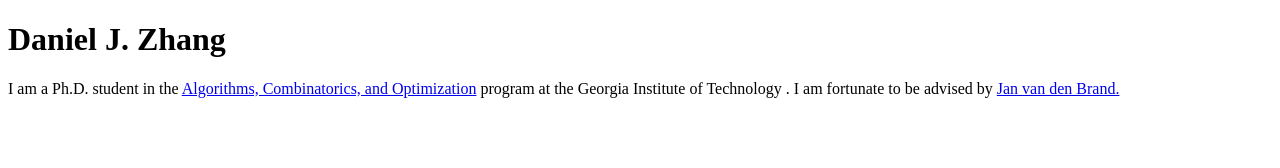
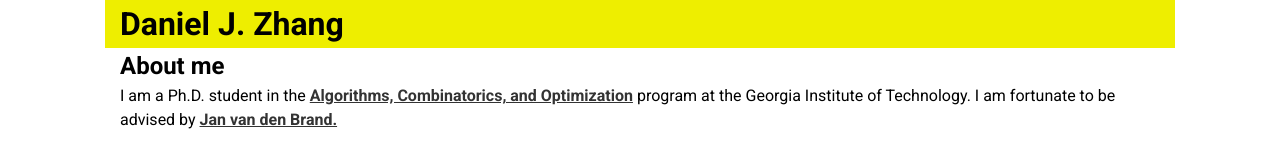
Before and after one commit to dragonslayerintraining/dragonslayerintraining.github.io, a plain HTML site: page index.html in a window 1280 px wide. Drawn offline with Linux system fonts and the light colour scheme.

Commit message:
Basic CSS

```diff
--- /dev/null
+++ b/css/style.css
@@ -0,0 +1,39 @@
+* {
+    box-sizing: border-box;
+    margin: 0;
+    padding: 0;
+}
+
+body {
+    font-family: 'Roboto', sans-serif;
+    font-size: 16px;
+    line-height: 1.5;
+    background: #fff;
+}
+
+a {
+    text-decoration: underline;
+    font-weight: bold;
+    color: #333;
+}
+
+ul {
+    list-style: none;
+}
+
+img {
+    max-width: 100%;
+}
+
+/* Utility classes */
+
+.container {
+    max-width: 1100px;
+    margin: 0 auto;
+    padding: 0 15px;
+}
+
+.navbar {
+    background: #ee0;
+    margin:
+}
--- a/index.html
+++ b/index.html
@@ -4,9 +4,26 @@
     <meta charset="UTF-8">
     <meta name="viewport" content="width=device-width, initial-scale=1.0">
     <title>Daniel J. Zhang</title>
+    <link rel="preconnect" href="https://fonts.googleapis.com">
+    <link rel="preconnect" href="https://fonts.gstatic.com" crossorigin>
+    <link href="https://fonts.googleapis.com/css2?family=Roboto:ital,wght@0,100..900;1,100..900&display=swap" rel="stylesheet">
+    <link rel="stylesheet" href="css/style.css">
   </head>
   <body>
-    <h1>Daniel J. Zhang</h1>
-    <p>I am a Ph.D. student in the <a href="https://aco.gatech.edu/">Algorithms, Combinatorics, and Optimization</a> program at the Georgia Institute of Technology . I am fortunate to be advised by <a href="https://faculty.cc.gatech.edu/~vdbrand/">Jan van den Brand.</a></p>
+    <div class="container">
+      <div class="navbar">
+	<div class="container">
+	  <h1>
+	    Daniel J. Zhang
+	  </h1>
+	</div>
+      </div>
+      <section class="aboutme">
+	<div class="container">
+	  <h2>About me</h2>
+	  <p>I am a Ph.D. student in the <a href="https://aco.gatech.edu/">Algorithms, Combinatorics, and Optimization</a> program at the Georgia Institute of Technology. I am fortunate to be advised by <a href="https://faculty.cc.gatech.edu/~vdbrand/">Jan van den Brand.</a></p>
+	</div>
+      </section>
+    </div>
   </body>
 </html>
```
